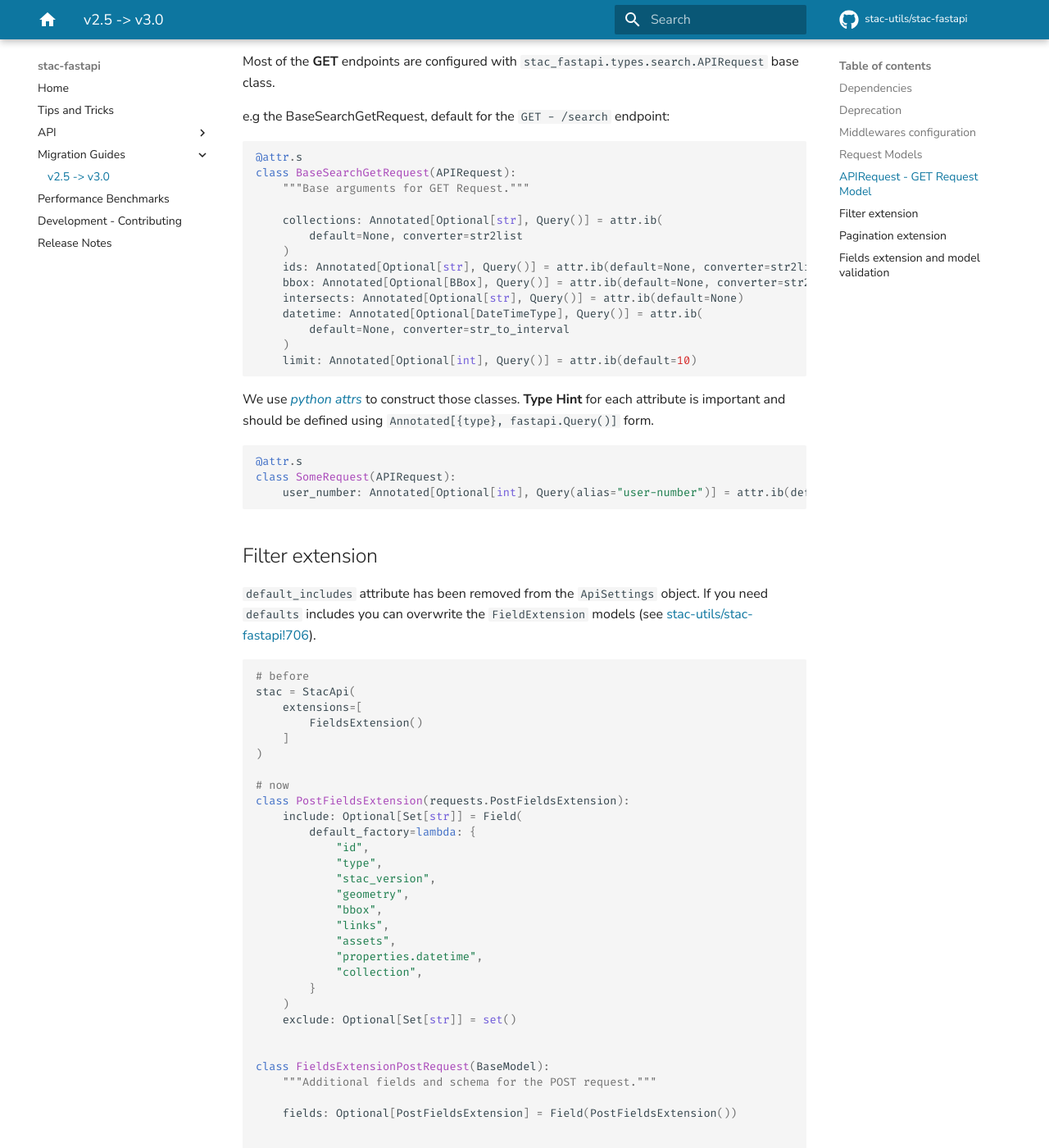
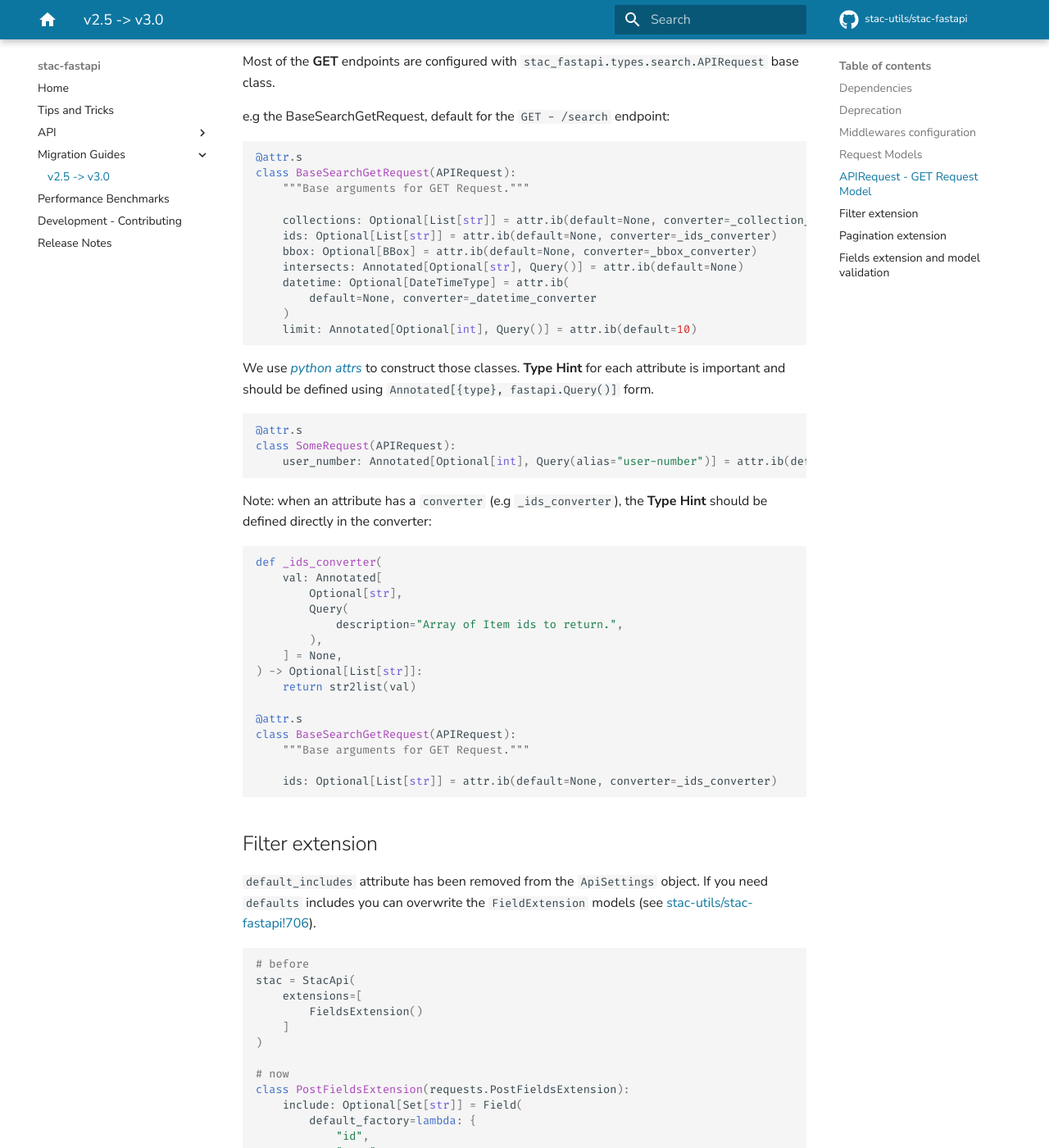
Before and after one commit to stac-utils/stac-fastapi, an MkDocs documentation site: the page built from docs/src/migrations/v3.0.0.md, in a window 1280 px wide and 1400 px high, scrolled down 2443 px. Shown: the whole window at 82% size. Built offline with MkDocs 1.6.1 and Material for MkDocs 9.7.7, drawn with Linux system fonts in a browser that asks for light colours; comment, search, counter and statistics services are not loaded.

Commit message:
update docs

````diff
--- a/docs/src/migrations/v3.0.0.md
+++ b/docs/src/migrations/v3.0.0.md
@@ -95,14 +95,12 @@ e.g the BaseSearchGetRequest, default for the `GET - /search` endpoint:
 class BaseSearchGetRequest(APIRequest):
     """Base arguments for GET Request."""
 
-    collections: Annotated[Optional[str], Query()] = attr.ib(
-        default=None, converter=str2list
-    )
-    ids: Annotated[Optional[str], Query()] = attr.ib(default=None, converter=str2list)
-    bbox: Annotated[Optional[BBox], Query()] = attr.ib(default=None, converter=str2bbox)
+    collections: Optional[List[str]] = attr.ib(default=None, converter=_collection_converter)
+    ids: Optional[List[str]] = attr.ib(default=None, converter=_ids_converter)
+    bbox: Optional[BBox] = attr.ib(default=None, converter=_bbox_converter)
     intersects: Annotated[Optional[str], Query()] = attr.ib(default=None)
-    datetime: Annotated[Optional[DateTimeType], Query()] = attr.ib(
-        default=None, converter=str_to_interval
+    datetime: Optional[DateTimeType] = attr.ib(
+        default=None, converter=_datetime_converter
     )
     limit: Annotated[Optional[int], Query()] = attr.ib(default=10)
 ```
@@ -113,6 +111,26 @@ We use [*python attrs*](https://www.attrs.org/en/stable/) to construct those cla
 @attr.s
 class SomeRequest(APIRequest):
     user_number: Annotated[Optional[int], Query(alias="user-number")] = attr.ib(default=None)
+```
+
+Note: when an attribute has a `converter` (e.g `_ids_converter`), the **Type Hint** should be defined directly in the converter:
+
+```python
+def _ids_converter(
+    val: Annotated[
+        Optional[str],
+        Query(
+            description="Array of Item ids to return.",
+        ),
+    ] = None,
+) -> Optional[List[str]]:
+    return str2list(val)
+
+@attr.s
+class BaseSearchGetRequest(APIRequest):
+    """Base arguments for GET Request."""
+
+    ids: Optional[List[str]] = attr.ib(default=None, converter=_ids_converter)
 ```
 
 ## Filter extension
````
